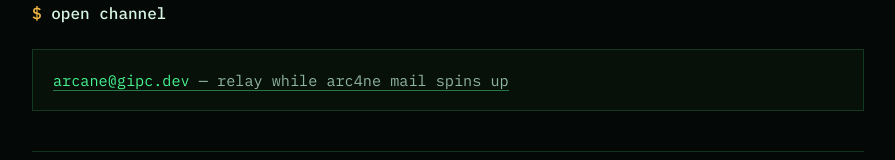
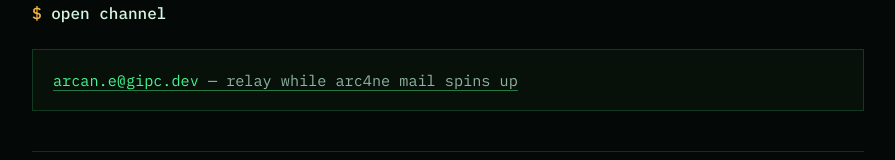
Before and after one commit to gabrielipcarvalho/arc4ne, a Next.js app: page / in a window 1280 px wide. Shown: the part 1542-1702 px from the top of the page, without its empty margins (192-1087 px from the left). Built offline with nearby package versions, Linux system fonts and the light colour scheme.

Commit message:
fix: contact → arcan.e@gipc.dev (the mailbox that exists; arc4ne mail tomorrow)

```diff
--- a/app/page.tsx
+++ b/app/page.tsx
@@ -117,8 +117,8 @@ export default function Home() {
           <span className="prompt">$</span> open channel
         </h2>
         <p className="term">
-          <a href="mailto:arcane@gipc.dev?subject=arc4ne">
-            arcane@gipc.dev <span className="dim">— relay while arc4ne mail spins up</span>
+          <a href="mailto:arcan.e@gipc.dev?subject=arc4ne">
+            arcan.e@gipc.dev <span className="dim">— relay while arc4ne mail spins up</span>
           </a>
         </p>
       </section>
```
